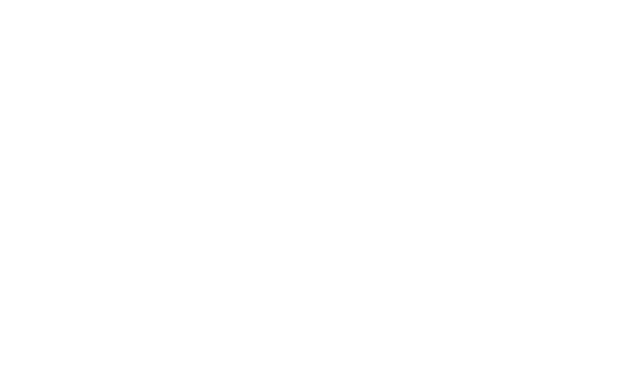
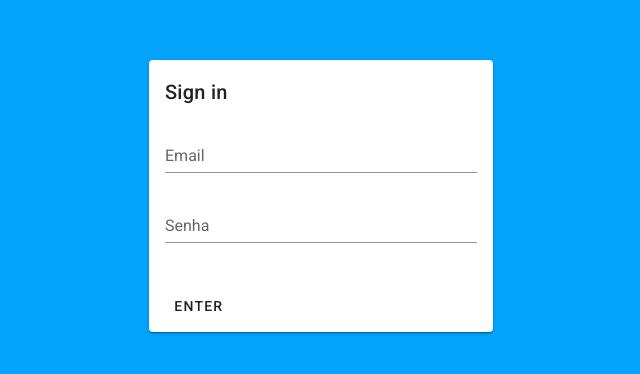
Before and after one commit to Ruhaker/party-invest, a Vue app: page /#/login in a window 1280 px wide. Shown: the part 204-578 px from the top of the page, without its empty margins (319-959 px from the left). Built offline with nearby package versions, Linux system fonts and the light colour scheme.

Commit message:
Add login functionality from home

```diff
--- a/src/components/Profile.vue
+++ b/src/components/Login.vue
@@ -20,7 +20,7 @@
                 ></v-text-field>
               </v-card-text>
               <v-card-actions>
-                <router-link to="/profile">
+                <router-link to="/">
                   <v-btn text>Enter</v-btn>
                 </router-link>
               </v-card-actions>
@@ -35,7 +35,7 @@
 <script>
 
 export default {
-  name: 'Profile',
+  name: 'Login',
   data: () => ({
     //
   }),
--- a/src/components/NavBar.vue
+++ b/src/components/NavBar.vue
@@ -7,7 +7,7 @@
 
       <v-toolbar-items>
         <v-btn text>Sobre nós</v-btn>
-        <v-btn text>Login</v-btn>
+        <v-btn text to="/login" exact>Login</v-btn>
       </v-toolbar-items>
 
     </v-toolbar>
--- a/src/main.js
+++ b/src/main.js
@@ -5,7 +5,7 @@
 import vuetify from './plugins/vuetify'
 import VueRouter from 'vue-router';
 import Home from './components/Home';
-import Profile from './components/Profile.vue';
+import Login from './components/Login.vue';
 import FindInvestor from './components/FindInvestor.vue';
 import FindProject from './components/FindProject.vue';
 
@@ -17,7 +17,7 @@
 
 const routes = [
     { path: '/', component: Home },
-    { path: '/profile', component: Profile },
+    { path: '/login', component: Login },
     { path: '/FindInvestor', component: FindInvestor },
     { path: '/FindProject', component: FindProject },
 
```
